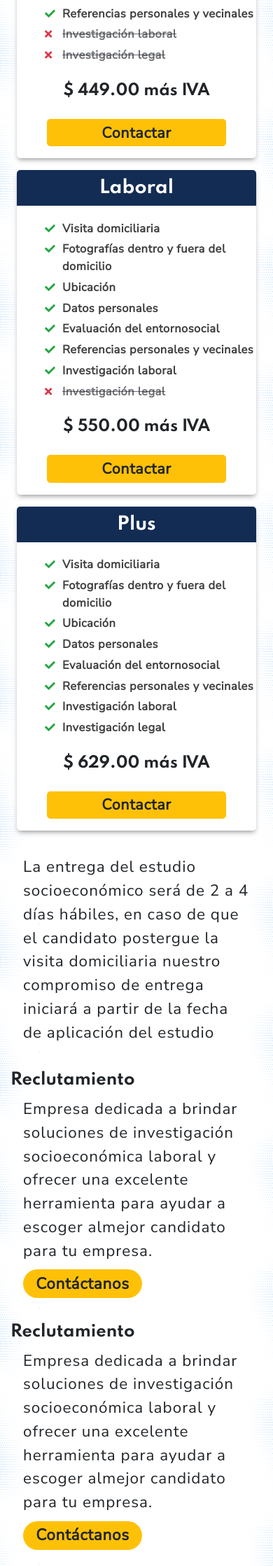
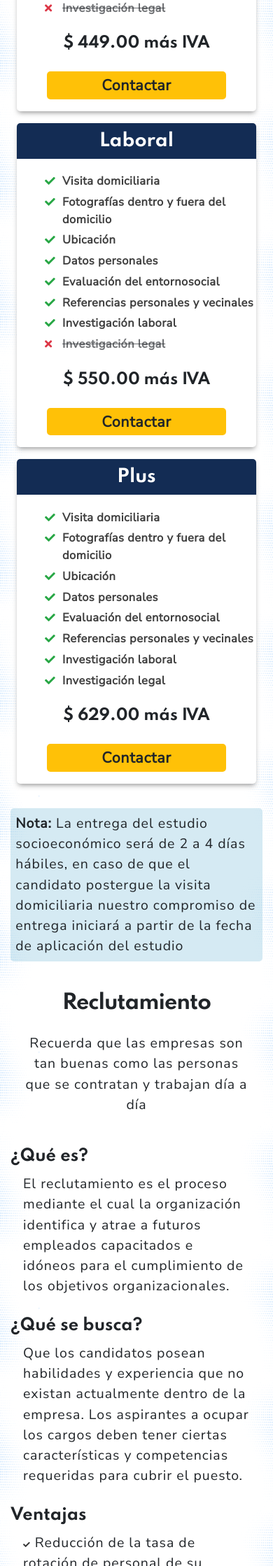
Before and after one commit to DOBLEUMARTINEZ/DOBLEU_MARTINEZ_PHP, a PHP site: page /DESARROLLO_WEB/WEBSITES/CUVITALENTO/ in a window 390 px wide. Shown: the part 4188-6426 px from the top of the page at 70% size. Run offline with PHP 8.4, Linux system fonts and the light colour scheme.

Commit message:
ACTUALIZACION DE PAGINA WEB - CUVITALENTO

```diff
--- a/DESARROLLO_WEB/WEBSITES/CUVITALENTO/css/styles.css
+++ b/DESARROLLO_WEB/WEBSITES/CUVITALENTO/css/styles.css
@@ -28,7 +28,7 @@ h1, h3, h4, h5, h6 {
 }
 
 p{
-    font-size: 1.3em;
+    font-size: 1.3em!important;
     font-family: var(--font-content);
 }
 html{
@@ -1516,6 +1516,17 @@ a.pulsingButton:hover {
     font-size: 3.3em;
     margin-bottom: 20px;
 }
+
+
+/** */
+.box-notes{
+    background: #409fc838;
+    border-radius: 5px;
+    padding: 2% 2%!important;
+}
+
+
+
 .container-black{
     background-image: url(../images/img/work.jpg);
     width: 100%;
--- a/DESARROLLO_WEB/WEBSITES/CUVITALENTO/index.php
+++ b/DESARROLLO_WEB/WEBSITES/CUVITALENTO/index.php
@@ -14,9 +14,9 @@
 
   <link href="images/logo/icon.png" rel="shortcut icon"/>
 
-  <link rel="manifest" href="https://atsonline.com.mx/images/logo/icon.png">
-  <link rel="icon" type="images/logo/icon.png" sizes="32x32" href="https://atsonline.com.mx/images/logo/icon.png">
-  <link rel="icon" type="images/logo/icon.png" sizes="16x16" href="https://atsonline.com.mx/images/logo/icon.png">
+  <link rel="manifest" href="https://cuvitalento.com/images/logo/icon.png">
+  <link rel="icon" type="images/logo/icon.png" sizes="32x32" href="https://cuvitalento.com/images/logo/icon.png">
+  <link rel="icon" type="images/logo/icon.png" sizes="16x16" href="https://cuvitalento.com/images/logo/icon.png">
 
 
   <link rel="stylesheet" href="css/styles.css"/>
@@ -198,10 +198,10 @@
               <div class="container-work">
 
                 <h2 style="margin-bottom: 1%;">
-                  Un plan a tu medida
+                  Investigación socioeconómica laboral
                 </h2>
                 <p style="margin-bottom: 3%; text-align: center;">
-                  Investigación socioeconómica laboral
+                   Herramienta para ayudar a escoger al mejor candidato para los perfiles de tu empresa.
                 </p>
 
                 <div class="">
@@ -209,7 +209,7 @@
                     <li>
                       <h3>Básico</h3>
                       <ol>
-                        <li><i class="fas fa-check"></i>Visita domiciliaria</li>
+                        <li><i class="fas fa-check"></i> Visita domiciliaria</li>
                         <li><i class="fas fa-check"></i>Fotografías dentro y fuera del domicilio</li>
                         <li><i class="fas fa-check"></i>Ubicación</li>
                         <li><i class="fas fa-check"></i>Datos personales</li>
@@ -261,8 +261,8 @@
             </div>
 
             <div class="col-md-12">
-              <p>
-                La entrega del estudio socioeconómico será de 2 a 4 días hábiles, en caso de que el candidato postergue la visita domiciliaria nuestro compromiso de entrega iniciará a partir de la fecha de aplicación del estudio
+              <p class="box-notes">
+                <strong>Nota: </strong>La entrega del estudio socioeconómico será de 2 a 4 días hábiles, en caso de que el candidato postergue la visita domiciliaria nuestro compromiso de entrega iniciará a partir de la fecha de aplicación del estudio
               </p>
             </div>
           </div>
@@ -275,36 +275,127 @@
 
             <div class="row no-gutters">
 
-                <div class="col-md-4" style="margin: auto;">
-                  <h3>
+              <div class="col-md-12">
+                <div class="container-work">
+
+                  <h2 style="margin-bottom: 1%;">
                     Reclutamiento
-                  </h3>
+                  </h2>
+                  <p style="margin-bottom: 3%; text-align: center;">
+                     Recuerda que las empresas son tan buenas como las personas que se contratan y trabajan día a día
+                  </p>
+
+                </div>
+              </div>
+
+                <div class="col-md-4">
+                  <img class="w-img-s1 img-fluid desktop" src="./images/img/nosotros-02.jpg" title="ats" alt="ats">
+                  <h3>¿Qué es?</h3>
                   <p>
-                    Empresa dedicada a brindar soluciones de investigación socioeconómica laboral y ofrecer una excelente herramienta para ayudar a escoger almejor candidato para tu empresa.<br>
-                    <button data-toggle="modal" data-target="#modal-1" class="cta-02">Contáctanos</button>
+                    El reclutamiento es el proceso mediante el cual la organización identifica y atrae a futuros empleados capacitados e idóneos para el cumplimiento de los objetivos organizacionales.
                   </p>
 
                 </div>
 
-                <div class="col-md-4" style="margin: auto;">
-                  <h3>
-                    Reclutamiento
-                  </h3>
+                <div class="col-md-4">
+                  <img class="w-img-s1 img-fluid desktop" src="./images/img/nosotros-02.jpg" title="ats" alt="ats">
+                  <h3>¿Qué se busca?</h3>
                   <p>
-                    Empresa dedicada a brindar soluciones de investigación socioeconómica laboral y ofrecer una excelente herramienta para ayudar a escoger almejor candidato para tu empresa.<br>
-                    <button data-toggle="modal" data-target="#modal-1" class="cta-02">Contáctanos</button>
+                    Que los candidatos posean habilidades y experiencia que no existan actualmente dentro de la empresa. Los aspirantes a ocupar los cargos deben tener ciertas características y competencias requeridas para cubrir el puesto.
                   </p>
 
                 </div>
 
-                <div class="col-md-4" style="margin: auto;">
+                <div class="col-md-4">
+                  <img class="w-img-s1 img-fluid desktop" src="./images/img/nosotros-02.jpg" title="ats" alt="ats">
                   <h3>
-                    Reclutamiento
+                    Ventajas
                   </h3>
                   <p>
-                    Empresa dedicada a brindar soluciones de investigación socioeconómica laboral y ofrecer una excelente herramienta para ayudar a escoger almejor candidato para tu empresa.<br>
-                    <button data-toggle="modal" data-target="#modal-1" class="cta-02">Contáctanos</button>
+                    <i class="fas fa-check" style="color:#333; font-size: 0.5em;" ></i> Reducción de la tasa de rotación de personal de su organización.<br>
+                    <i class="fas fa-check" style="color:#333; font-size: 0.5em;" ></i> Contratar a candidatos que comparta la misma visión y valores de la compañía.<br>
+                    <i class="fas fa-check" style="color:#333; font-size: 0.5em;" ></i> Evitar contratar a personas que busquen sacar provecho o no aporten a tu empresa.
                   </p>
+                </div>
+
+            </div>
+
+            <br><br>
+
+            <div class="row no-gutters">
+              <div class="col-md-8">
+                  <h3>Como te ayudamos</h3>
+                  <p>
+                    Nuestro objetivo principal es hacer que el proceso de selección de personal, sea un proceso de contratación organizado, transparente y justo, que pueda ayudar a tu empresa a poner a los candidatos indicados en tus oficinas, personas que aporten al desarrollo y crecimiento de tu empresa.
+                  </p>
+                </div>
+
+                <div class="col-md-4">
+                  <img class="w-img-s1 img-fluid desktop" src="./images/img/nosotros-02.jpg" title="ats" alt="ats">
+                </div>
+            </div>
+
+        </div>
+
+        <div class="container-services">
+
+            <!-- proceso -->
+            <h2 style="text-align: center;">Nuestro proceso</h2>
+            <div class="slider-principal" style="padding: 5% 0% 0% 0%; margin-bottom: 2%">
+
+                <div id="our-service" class="carousel slide" data-ride="carousel">
+
+                    <div class="carousel-inner">
+
+                      <div class="carousel-item active">
+
+                        <ul>
+
+                          <li data-toggle="modal" data-target="#modal-service -1" >
+                            <span></span>
+                            <img src="images/icons/home.png" title="Visita Domiciliaria" alt="Visita Domiciliaria">
+                            <p>Visita<br>Domiciliaria</p>
+                          </li>
+
+                          <li data-toggle="modal" data-target="#modal-service -2" >
+                            <span></span>
+                            <img src="images/icons/camara.png" title="Fotografías Dentro y Fuera del Domicilio" alt="Fotografías Dentro y Fuera del Domicilio">
+                            <p>Fotografías Dentro y<br> Fuera del Domicilio</p>
+                          </li>
+
+                          <li data-toggle="modal" data-target="#modal-service -3" >
+                            <span></span>
+                            <img src="images/icons/location.png" title="Ubicación del Domicilio" alt="Ubicación del Domicilio">
+                            <p>Ubicación del<br> Domicilio</p>
+                          </li>
+
+                        </ul>
+
+                        <ul>
+
+                          <li data-toggle="modal" data-target="#modal-service -4" >
+                            <span></span>
+                            <img src="images/icons/data-protection.png" title="Datos Personales" alt="Datos Personales">
+                            <p>Datos<br> Personales</p>
+                          </li>
+
+                          <li data-toggle="modal" data-target="#modal-service -5" >
+                            <span></span>
+                            <img src="images/icons/families.png" title="Evaluación del Entorno Social" alt="Evaluación del Entorno Social">
+                            <p>Evaluación del <br> Entorno Social</p>
+                          </li>
+
+                          <li data-toggle="modal" data-target="#modal-service -6">
+                            <span></span>
+                            <img src="images/icons/reference.png" title="Referencias Personales y Vecinales">
+                            <p>Referencias Personales y<br> Vecinales</p>
+                          </li>
+
+                        </ul>
+
+                      </div>
+
+                    </div>
 
                 </div>
 
@@ -312,6 +403,8 @@
 
         </div>
       </div>
+
+
 
       <!-- socios
       <div class="container-fluid">
@@ -409,16 +502,16 @@
               </div>
               <div class="col-md-5">
 
-                <iframe class="desktop"  src="https://www.google.com/maps/embed?pb=!1m18!1m12!1m3!1d3763.0468818559907!2d-99.14956882080214!3d19.410380250765964!2m3!1f0!2f0!3f0!3m2!1i1024!2i768!4f13.1!3m3!1m2!1s0x85d1ff2035e03071%3A0x55fa4d0e920a6aa2!2sPanam%C3%A1%2017-int%20b201!5e0!3m2!1ses-419!2smx!4v1644794278640!5m2!1ses-419!2smx" width="100%" height="100%" style="border:0;" allowfullscreen="" loading="lazy"></iframe>
+                <iframe class="desktop"  src="https://www.google.com/maps/embed?pb=!1m18!1m12!1m3!1d15051.582733434507!2d-99.15739112877225!3d19.416912677659973!2m3!1f0!2f0!3f0!3m2!1i1024!2i768!4f13.1!3m3!1m2!1s0x85d1ff26d712593f%3A0xba3f7c93c66ecfb5!2sDoctores%2C%20Ciudad%20de%20M%C3%A9xico%2C%20CDMX!5e0!3m2!1ses-419!2smx!4v1645575419780!5m2!1ses-419!2smx" width="100%" height="100%" style="border:0;" allowfullscreen="" loading="lazy"></iframe>
 
               <div class="container-end">
                 <ul>
                   <li  onclick="window.location.href='tel:5546490418';"><i  id="rotate" class="fas fa-phone"></i> 55 4649 0418 </li>
                   <li onclick="window.location.href='mailto:contacto@cuvitalento.com';"><i class="fas fa-envelope" ></i> contacto@cuvitalento.com</li>
 
-                  <li onclick="window.location.href='https://goo.gl/maps/f6hTZf6ZRiv6o1rs9';">
+                  <li onclick="window.location.href='https://goo.gl/maps/ZCmDQM6jhg3GbkC36';">
                     <i class="fas fa-map-marker-alt"></i>
-                    Cerrada de Panamá col. Doctores, Ciudad de México, CDMX
+                    Colonia Doctores, Ciudad de México, CDMX
                   </li>
 
                 </ul>
--- a/DESARROLLO_WEB/WEBSITES/CUVITALENTO/php/head.php
+++ b/DESARROLLO_WEB/WEBSITES/CUVITALENTO/php/head.php
@@ -104,7 +104,7 @@
     </nav>
   </div>
 
-  <button onclick="window.open('https://api.whatsapp.com/send?phone=5215534865908&text=Estoy%20Interesado%20en%20la%20plataforma');" class="btn-whatsapp pulsingButton">
+  <button onclick="window.open('https://api.whatsapp.com/send?phone=5215529575302&text=Estoy%20Interesado%20en%20los%20servicios');" class="btn-whatsapp pulsingButton">
       <i class="fab fa-whatsapp"></i>
   </button>
 
```
